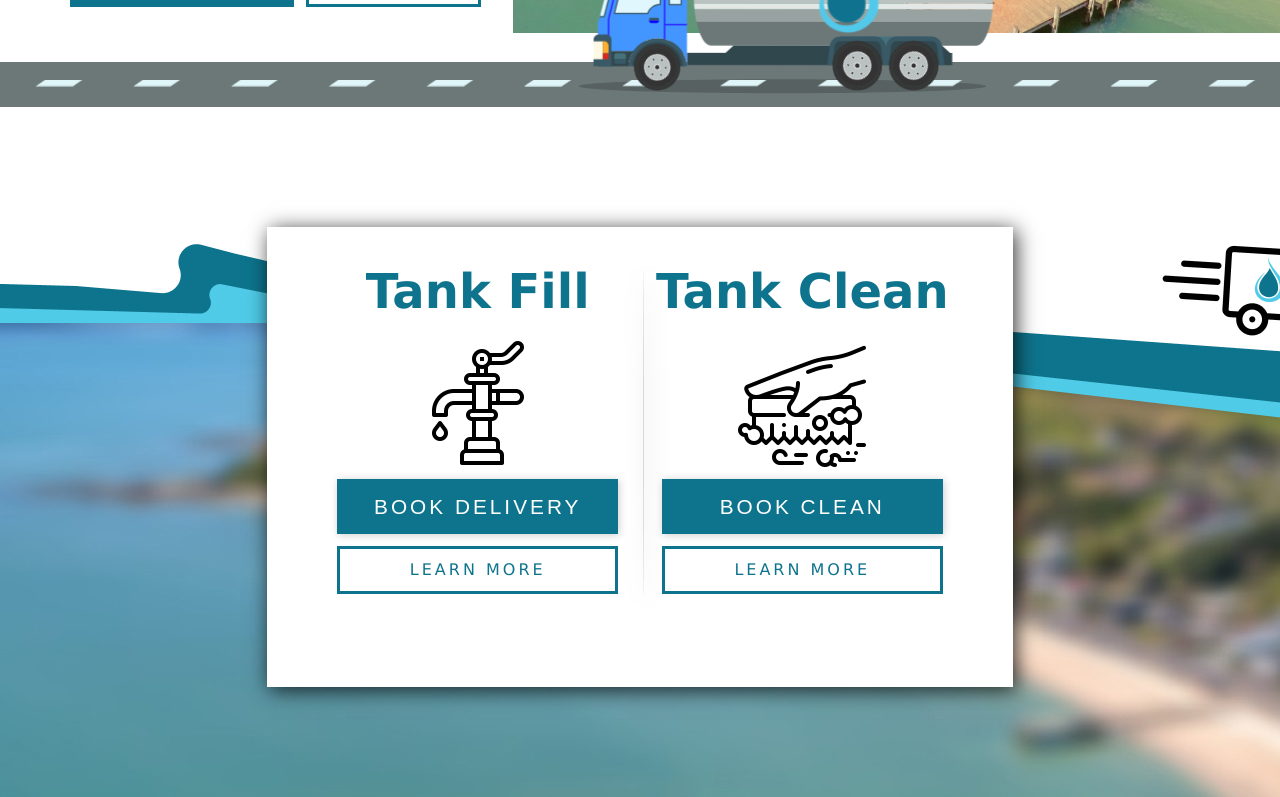
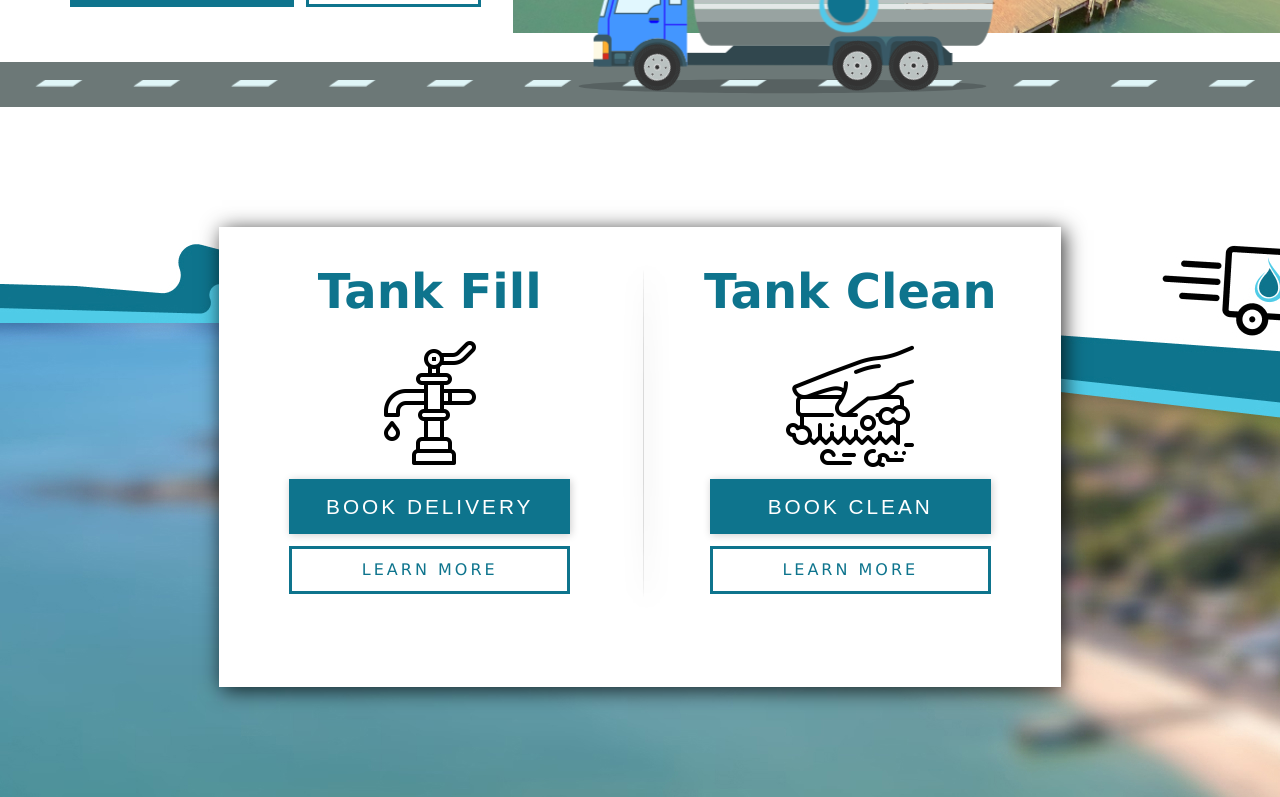
Before and after one commit to AaronRBetts/maraetai-blue, a React (Create React App) app in the folder client/: page / in a window 1280 px wide. Shown: the part 409-1206 px from the top of the page. Built offline with nearby package versions, Linux system fonts and the light colour scheme; no server answers.

Commit message:
service selection styling

```diff
--- a/client/src/Pages/styles.css
+++ b/client/src/Pages/styles.css
@@ -332,7 +332,7 @@ hr {
 
 .tabs {
     display: grid;
-    gap: 1em;
+    gap: 5vw;
     grid-template-columns: 1fr 0px 1fr;
 }
 .tabs hr {
```
